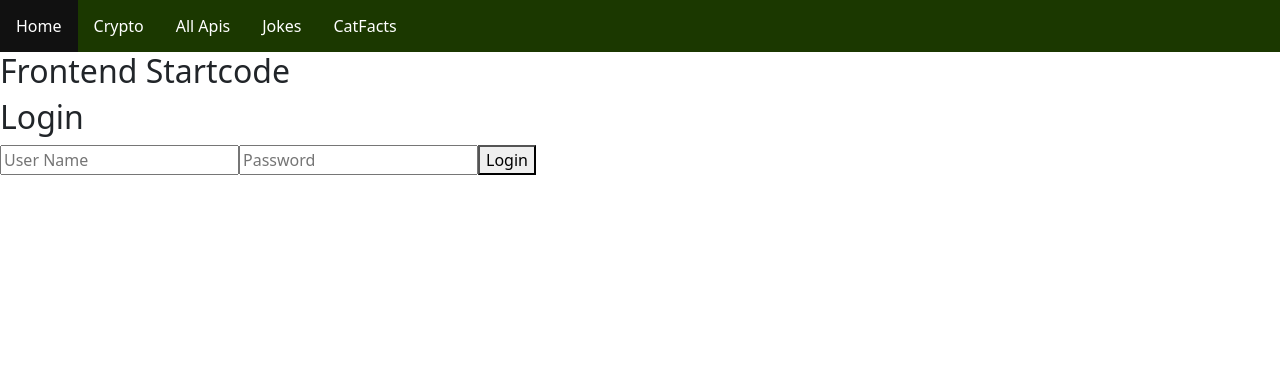
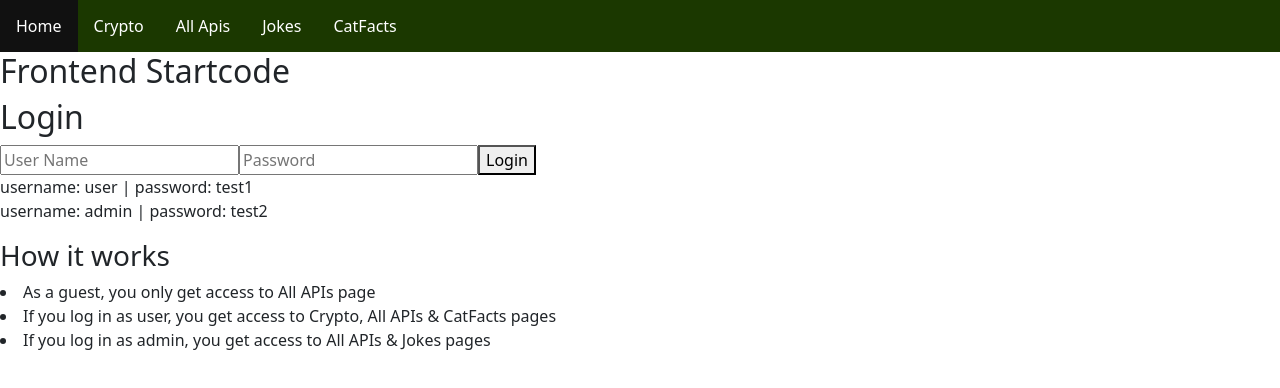
Before and after one commit to abdimo101/CA2SPA, a React (Create React App) app: page / in a window 1280 px wide. Shown: the top 388 px of the page. Built offline with nearby package versions, Linux system fonts and the light colour scheme.

Commit message:
how it works in default page

```diff
--- a/src/App.js
+++ b/src/App.js
@@ -88,6 +88,12 @@ function Home() {
           </div>
         )}
       </div>
+      <p>username: user | password: test1 <br/> username: admin | password: test2</p>
+
+      <h3>How it works</h3>
+      <li>As a guest, you only get access to All APIs page</li>
+      <li>If you log in as user, you get access to Crypto, All APIs & CatFacts pages</li>
+      <li>If you log in as admin, you get access to All APIs & Jokes pages</li>
     </div>
   );
 }
```
